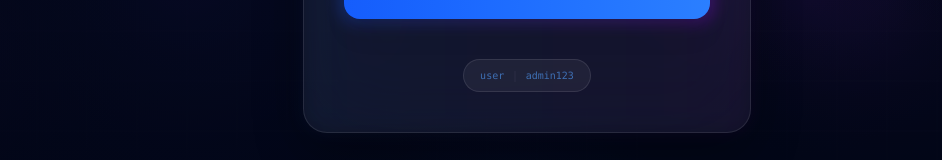
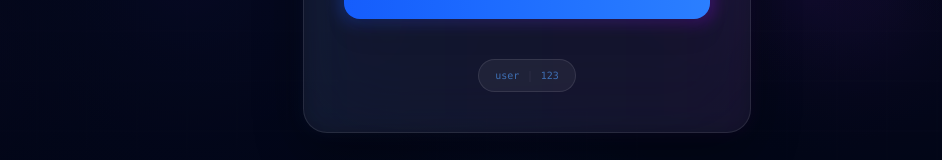
Before and after one commit to BrayanRNothing/MacorDeMexico, a React (Vite) app: page /login in a window 1280 px wide. Shown: the part 569-729 px from the top of the page, without its empty margins (113-1055 px from the left). Built offline with nearby package versions, Linux system fonts and the light colour scheme.

Commit message:
fix: revert RPC to PNC (Producto No Conforme) as requested

```diff
--- a/src/components/Login.jsx
+++ b/src/components/Login.jsx
@@ -14,7 +14,7 @@ const Login = () => {
         setLoading(true);
 
         // Default credentials
-        if (credentials.username === 'user' && credentials.password === 'admin123') {
+        if (credentials.username === 'user' && credentials.password === '123') {
             localStorage.setItem('isAuthenticated', 'true');
             localStorage.setItem('currentUser', 'user');
             navigate('/dashboard');
@@ -116,7 +116,7 @@ const Login = () => {
                             <p className="text-[10px] text-white/40 font-medium">
                                 <span className="text-blue-400/60 font-mono">user</span>
                                 <span className="mx-2 opacity-20">|</span>
-                                <span className="text-blue-400/60 font-mono">admin123</span>
+                                <span className="text-blue-400/60 font-mono">123</span>
                             </p>
                         </div>
                     </div>
```
